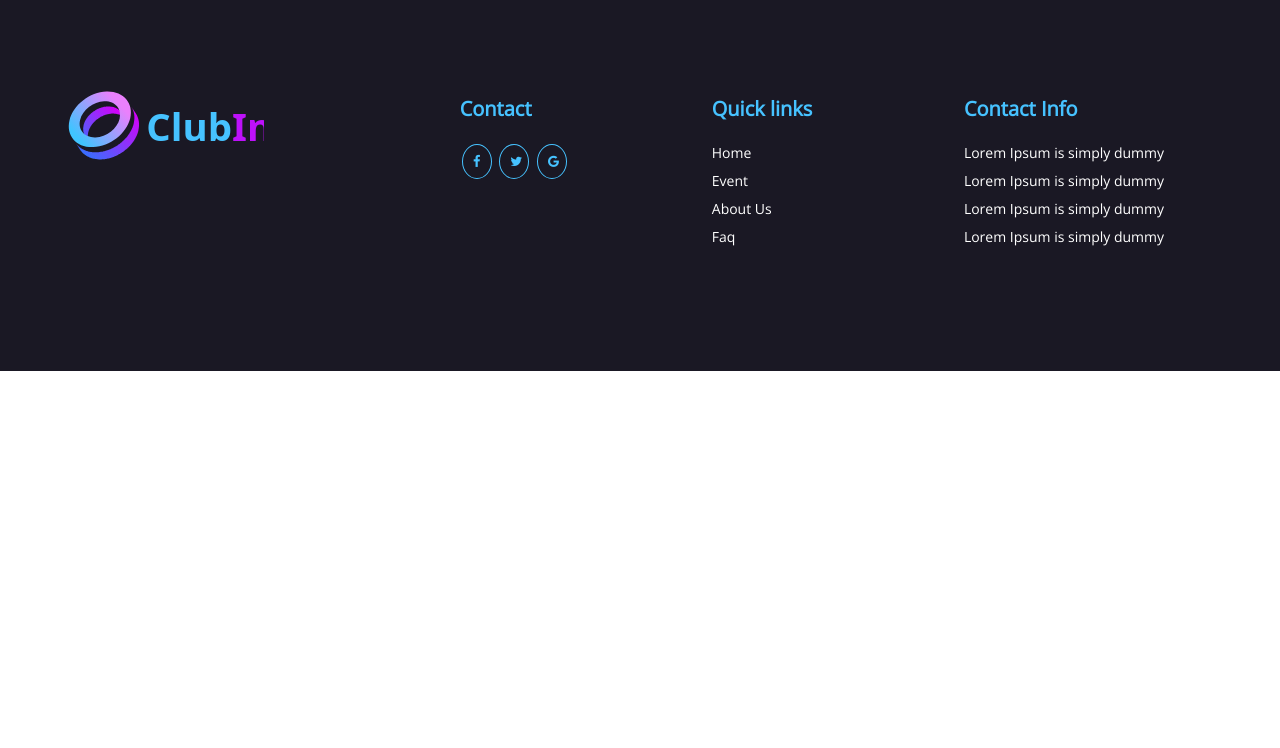
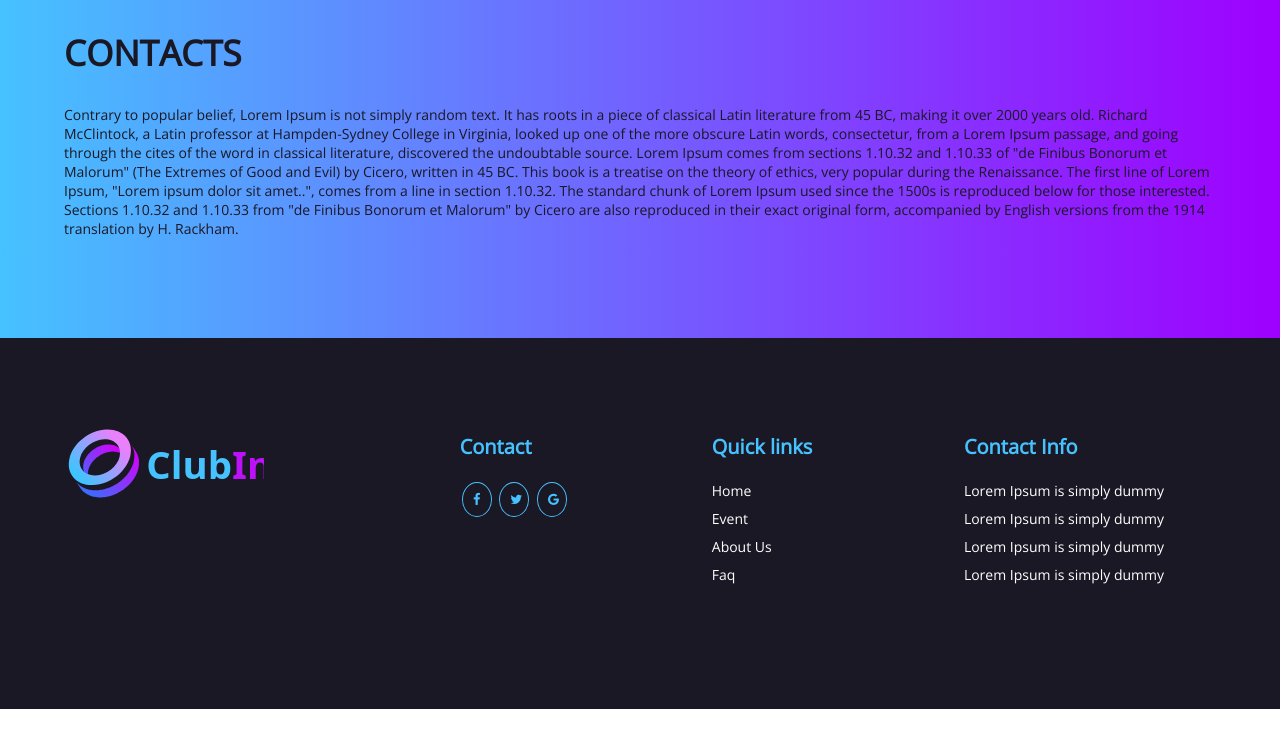
Before and after one commit to gigapapakerashvili/midterm-front-makalatia, a plain HTML site: page index.html in a window 1280 px wide. Drawn offline with nearby package versions, Linux system fonts and the light colour scheme.

Commit message:
second commit

```diff
--- a/index.html
+++ b/index.html
@@ -8,6 +8,22 @@
     <link rel="stylesheet" href="styles.css">
 </head>
 <body>
+
+<section class="section">
+
+    <div class="contacts">
+        <h1 class="contacts-title">
+            CONTACTS
+        </h1>
+
+        <p class="contacts-text">
+            Contrary to popular belief, Lorem Ipsum is not simply random text. It has roots in a piece of classical Latin literature from 45 BC, making it over 2000 years old. Richard McClintock, a Latin professor at Hampden-Sydney College in Virginia, looked up one of the more obscure Latin words, consectetur, from a Lorem Ipsum passage, and going through the cites of the word in classical literature, discovered the undoubtable source. Lorem Ipsum comes from sections 1.10.32 and 1.10.33 of "de Finibus Bonorum et Malorum" (The Extremes of Good and Evil) by Cicero, written in 45 BC. This book is a treatise on the theory of ethics, very popular during the Renaissance. The first line of Lorem Ipsum, "Lorem ipsum dolor sit amet..", comes from a line in section 1.10.32.
+
+            The standard chunk of Lorem Ipsum used since the 1500s is reproduced below for those interested. Sections 1.10.32 and 1.10.33 from "de Finibus Bonorum et Malorum" by Cicero are also reproduced in their exact original form, accompanied by English versions from the 1914 translation by H. Rackham.
+        </p>
+    </div>
+
+</section>
 
 <footer class="footer">
     <div class="l-footer">
--- a/styles.css
+++ b/styles.css
@@ -18,6 +18,27 @@ header p {
     font-size: 65px;
     font-weight: 700;
 }
+
+.section {
+    background: linear-gradient(to right, #46c2ff 0%, #9e00ff 100%);;
+}
+
+.contacts{
+    width: 90%;
+    margin-left: 5%;
+}
+.contacts-title {
+    font-weight: bolder;
+    font-size: 35px;
+    color: #1a1824;
+}
+
+.contacts-text {
+    color: #1a1824;
+    margin-bottom: 100px;
+}
+
+
 .footer {
     display: flex;
     flex-flow: row wrap;
```
